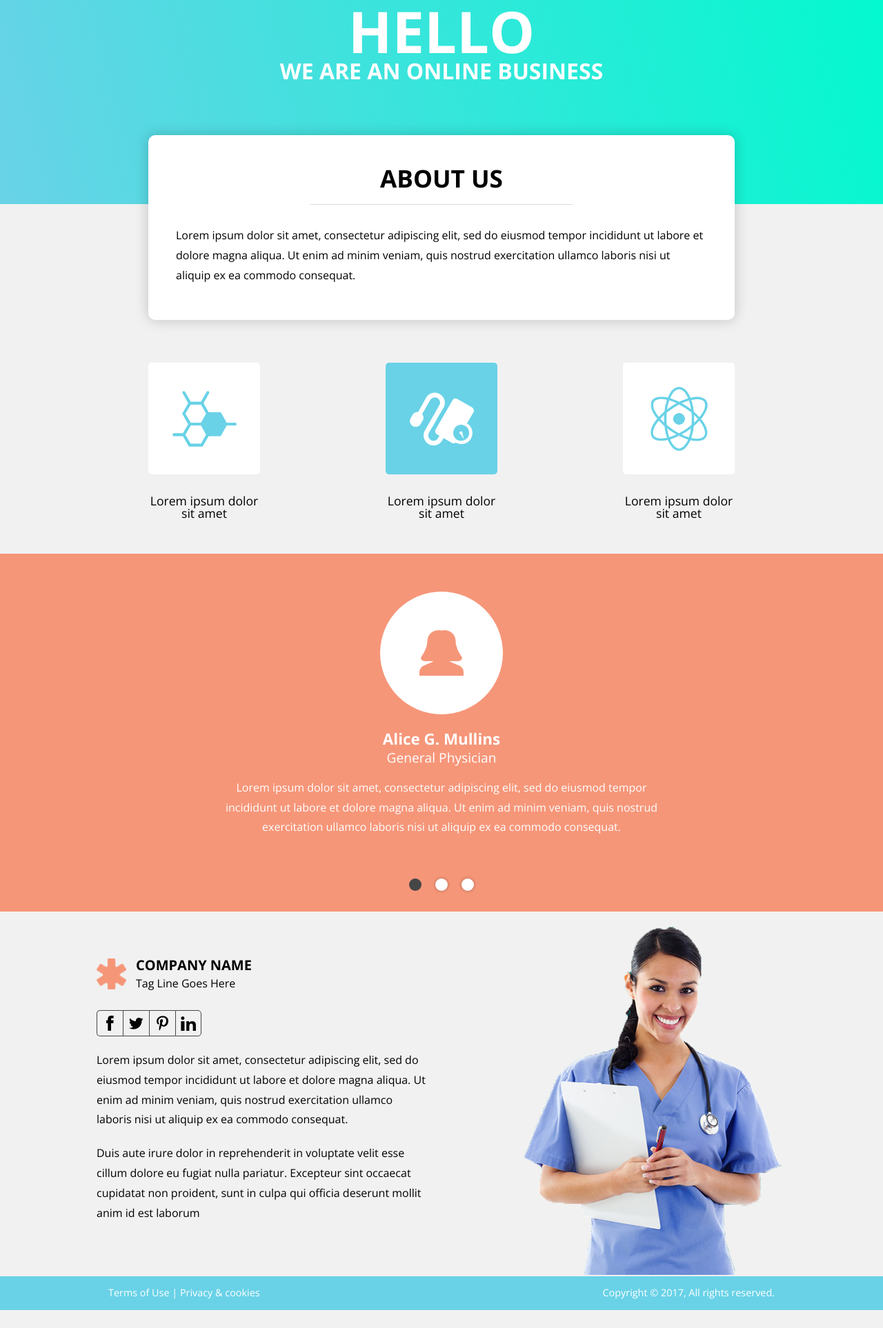
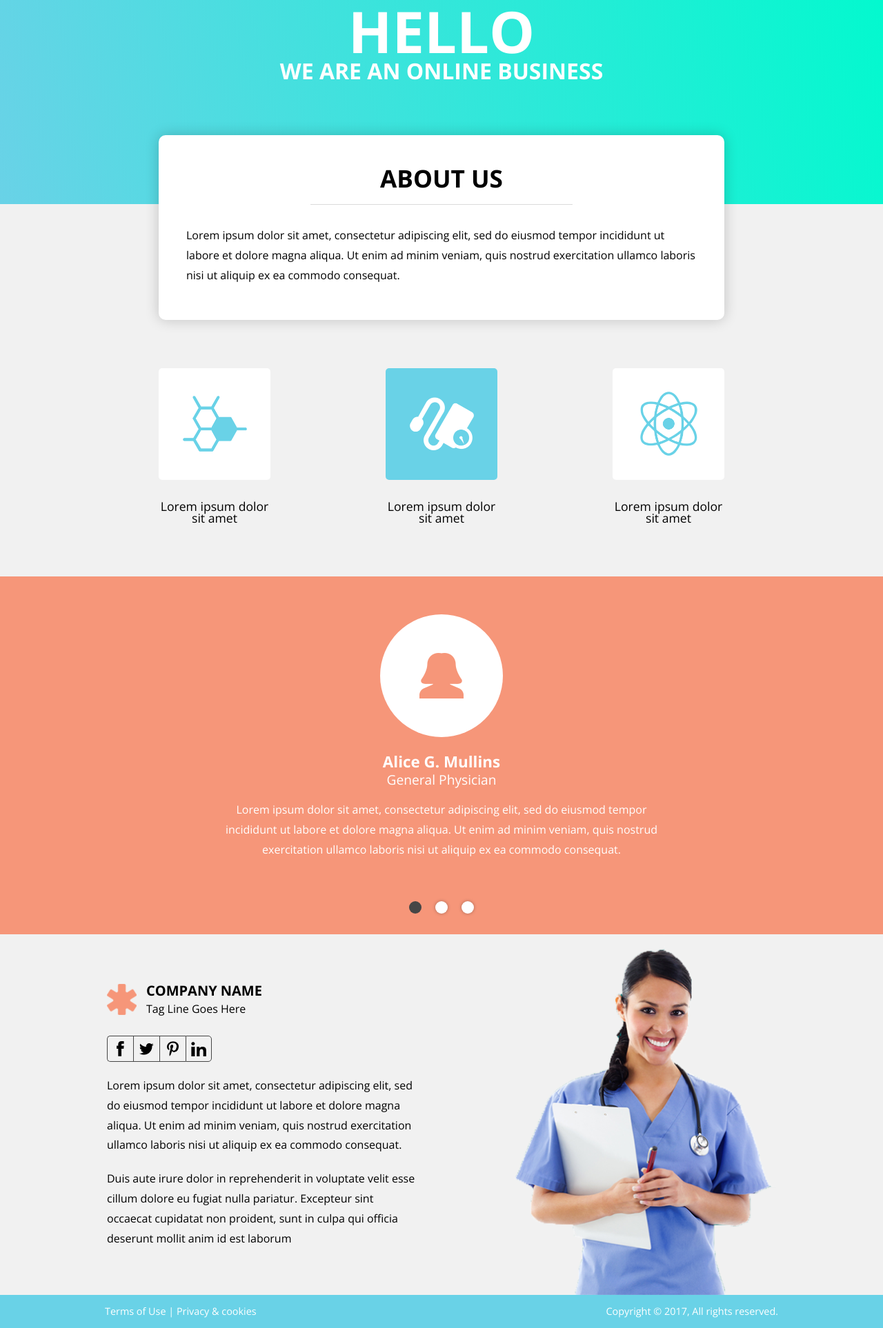
Before and after one commit to giulianok/fullbeaker-challenge, a website: page src/index.html in a window 1280 px wide. Shown: the part 174-2100 px from the top of the page at 69% size. Before the commit the page ends 2074 px from the top, so only its background shows below. Drawn offline with nearby package versions, Linux system fonts and the light colour scheme; files that its build step writes are made by us from their sources.

Commit message:
challenge ready

```diff
--- a/src/index.html
+++ b/src/index.html
@@ -53,8 +53,10 @@
 
   <!-- Hello -->
   <section class="Hello">
-    <h1 class="title">Hello</h1>
-    <h2 class="subtitle">We are an online business</h2>
+    <div class="wrapper">
+      <h1 class="title">Hello</h1>
+      <h2 class="subtitle">We are an online business</h2>
+    </div>
   </section>
 
   <!-- About Us -->
@@ -68,7 +70,7 @@
         </p>
       </header>
     </div>
-    <main class="container">
+    <main class="content container">
       <ul class="Services">
         <li class="item">
           <figure>
@@ -159,7 +161,7 @@
   <section class="Company" id="join-us">
     <div class="wrapper container-large">
       <!-- Left -->
-      <div>
+      <div class="content">
         <div class="Logo">
           <img src="./images/iso_coral@2x.png" width="43" height="45" />
           <div class="info">
@@ -206,18 +208,18 @@
 
       <!-- Right -->
       <div class="nurse">
-        <img src="./images/nurse.png" />
+        <img src="./images/nurse.png" class="nurse-picture" />
       </div>
     </div>
   </section>
 
   <footer class="Footer">
     <div class="wrapper container-large">
-      <div>
+      <div class="column">
         <a href="#">Terms of Use</a> |
         <a href="#">Privacy & cookies</a>
       </div>
-      <div>
+      <div class="column">
         Copyright © 2017, All rights reserved.
       </div>
     </div>
--- a/src/scss/AboutUs.scss
+++ b/src/scss/AboutUs.scss
@@ -1,25 +1,32 @@
 .AboutUs {
-  padding: 50px;
-  padding-top: 230px;
+  padding: 15px;
 
   .floating-box {
-    position: absolute;
-    z-index: 1;
-    top: -100px;
-    width: 100%;
-    left: 50%;
-    transform: translateX(-50%);
+    margin-top: -115px;
+  }
+
+  .content {
+    margin: 55px auto 35px;
+    padding: 0;
   }
 }
 
 .Services {
   $size: 162px;
   display: flex;
+  flex-direction: column;
   justify-content: space-between;
+  align-items: center;
+
+  @include breakpoint(min-width 460px) {
+    flex-direction: row;
+    flex-wrap: wrap;
+  }
 
   .item {
     width: $size;
     text-align: center;
+    margin: 15px;
   }
 
   .picture-wrapper {
@@ -38,8 +45,12 @@
   }
 
   .text {
-    padding-top: 30px;
+    padding: 10px 0;
     font-size: 1.1em;
+
+    @include breakpoint($bp-medium) {
+      padding-top: 30px;
+    }
   }
 
   // Animation
--- a/src/scss/BoxWithShadow.scss
+++ b/src/scss/BoxWithShadow.scss
@@ -2,7 +2,11 @@
   background: $white;
   box-shadow: 0 0 20px transparentize($black, 0.8);
   border-radius: 10px;
-  padding: 45px 40px 40px;
+  padding: 25px;
+
+  @include breakpoint($bp-medium) {
+    padding: 45px 40px 40px;
+  }
 
   .title {
     font-size: 2.2em;
--- a/src/scss/Company.scss
+++ b/src/scss/Company.scss
@@ -9,14 +9,27 @@
     }
   }
 
-  @include breakpoint($bp-medium) {
-    .nurse {
-      margin-left: 140px;
+  .content {
+    padding: 25px 0 10px;
+  }
+
+  .nurse-picture {
+    display: block;
+    width: 100%;
+
+    @include breakpoint($bp-medium) {
+      min-width: 380px;
     }
   }
 
   .social-media-wrapper {
     margin: 30px 0 10px;
+  }
+
+  @include breakpoint($bp-medium) {
+    .nurse {
+      margin-left: 140px;
+    }
   }
 }
 
--- a/src/scss/Footer.scss
+++ b/src/scss/Footer.scss
@@ -1,6 +1,6 @@
 .Footer {
   background: $blue;
-
+  text-align: center;
   font-size: 0.9em;
 
   &,
@@ -18,7 +18,16 @@
 
   .wrapper {
     display: flex;
+    flex-direction: column;
     justify-content: space-between;
-    padding: 17px;
+    padding: 12px;
+
+    @include breakpoint($bp-medium) {
+      flex-direction: row;
+    }
+  }
+
+  .column {
+    padding: 5px 0;
   }
 }
--- a/src/scss/Hello.scss
+++ b/src/scss/Hello.scss
@@ -1,11 +1,21 @@
 .Hello {
-  display: flex;
-  flex-direction: column;
-  align-items: center;
-  justify-content: center;
-  height: 470px;
+  height: 80vh;
   color: $white;
   background: $blue-to-green;
+  text-align: center;
+
+  @include breakpoint($bp-medium) {
+    height: 470px;
+  }
+
+  .wrapper {
+    display: flex;
+    flex-direction: column;
+    align-items: center;
+    justify-content: center;
+    width: 100%;
+    height: 100%;
+  }
 
   .title,
   .subtitle {
--- a/src/scss/style.scss
+++ b/src/scss/style.scss
@@ -30,6 +30,7 @@
 .container-small,
 .container-large {
   margin: auto;
+  padding: 0 15px;
 }
 
 .container {
```
